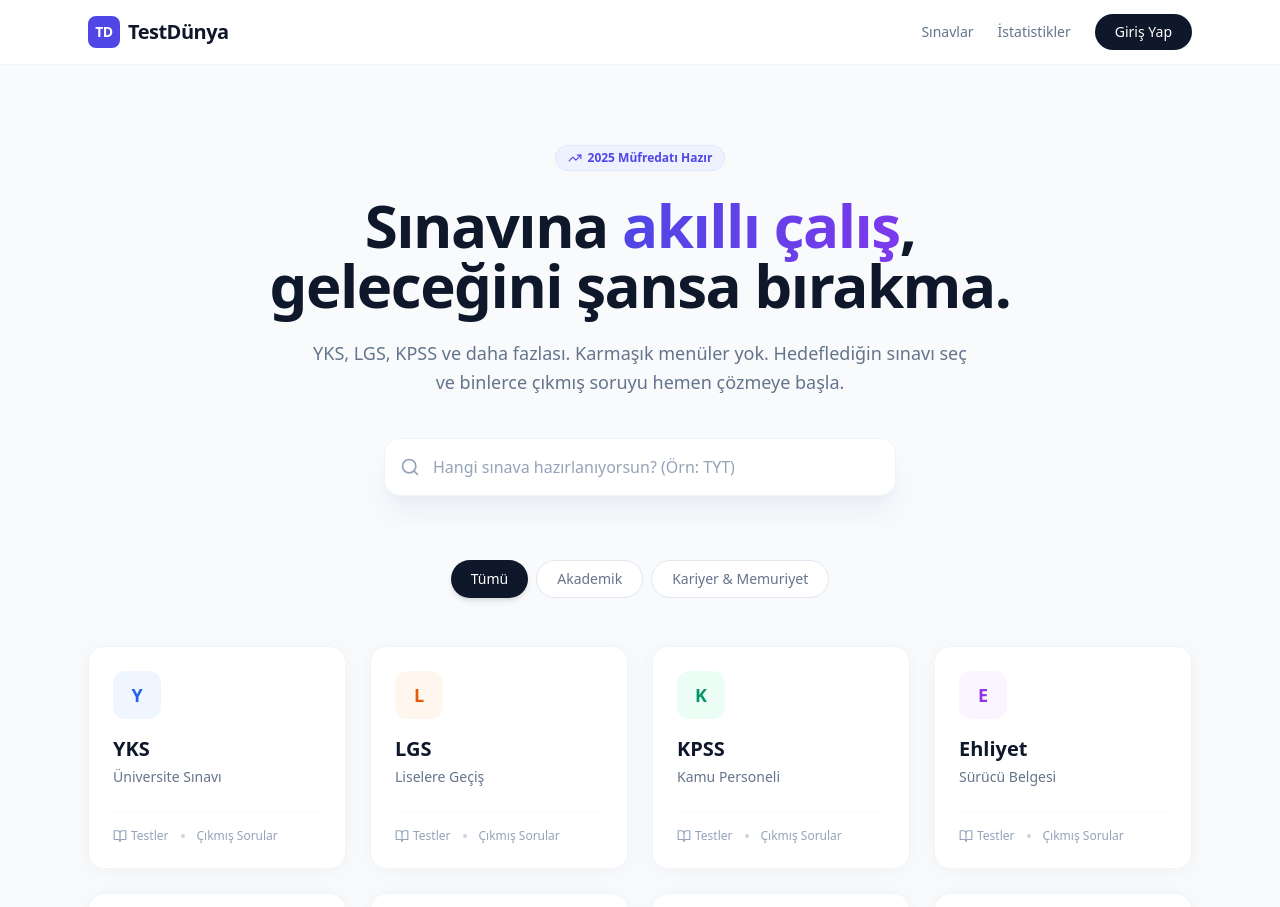
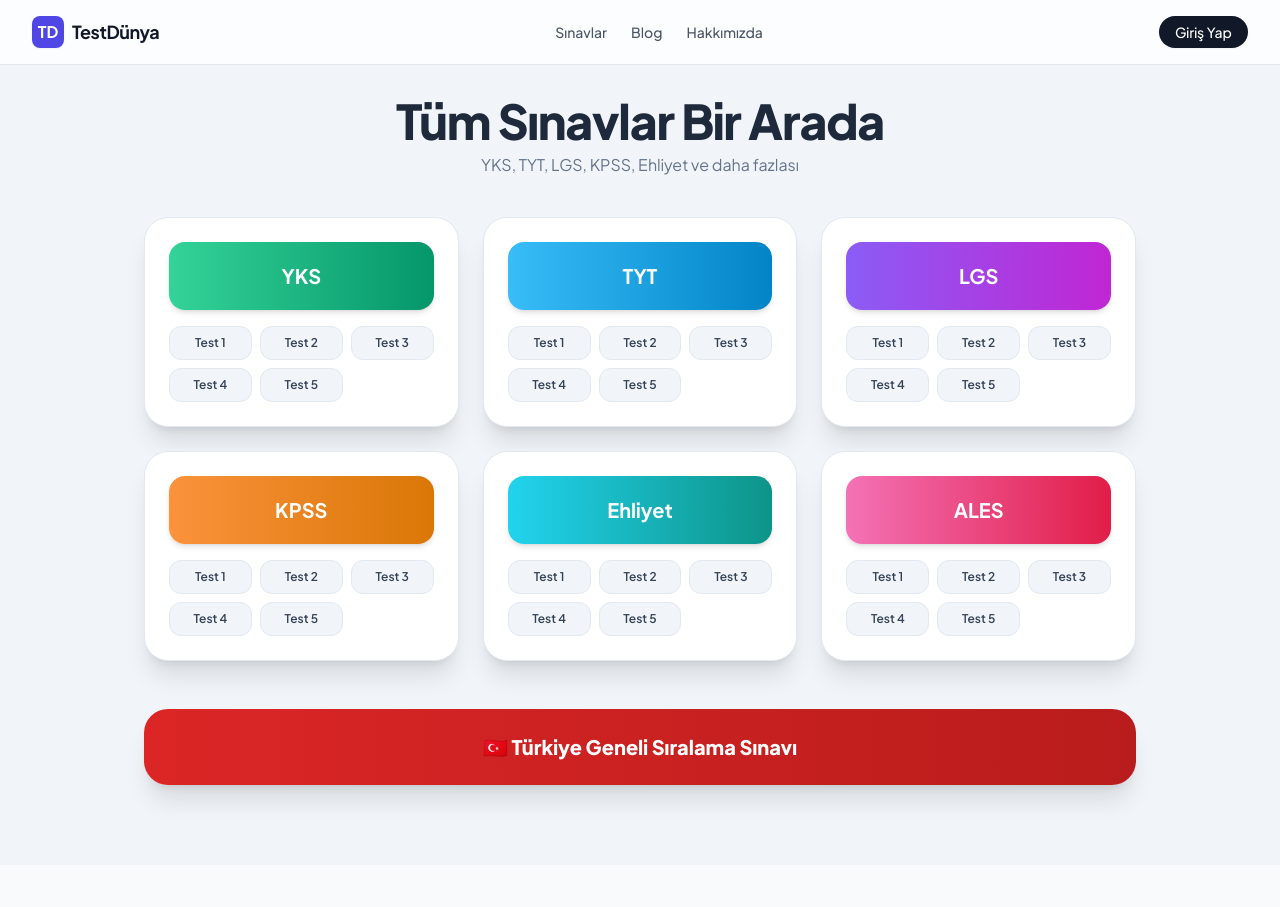
Before and after one commit to kuarkcoin/testdunya, a Next.js app: page / in a window 1280 px wide. Shown: the top 907 px of the page. After the commit the page ends 865 px from the top, so only its background shows below. Built offline with nearby package versions, Linux system fonts and the light colour scheme.

Commit message:
Update page.tsx

```diff
--- a/app/page.tsx
+++ b/app/page.tsx
@@ -1,147 +1,112 @@
-"use client";
-import React, { useState } from 'react';
-import { Search, ArrowRight, BookOpen, ChevronRight, TrendingUp } from 'lucide-react';
+'use client';
 
-const exams = [
-  { key: "yks", name: "YKS", label: "Üniversite Sınavı", category: "academic", color: "bg-blue-50 text-blue-600" },
-  { key: "lgs", name: "LGS", label: "Liselere Geçiş", category: "school", color: "bg-orange-50 text-orange-600" },
-  { key: "kpss", name: "KPSS", label: "Kamu Personeli", category: "career", color: "bg-emerald-50 text-emerald-600" },
-  { key: "ehliyet", name: "Ehliyet", label: "Sürücü Belgesi", category: "life", color: "bg-purple-50 text-purple-600" },
-  { key: "ales", name: "ALES", label: "Akademik Kariyer", category: "academic", color: "bg-indigo-50 text-indigo-600" },
-  { key: "dgs", name: "DGS", label: "Dikey Geçiş", category: "academic", color: "bg-sky-50 text-sky-600" },
-  { key: "yokdil", name: "YÖKDİL", label: "Dil Sınavı", category: "language", color: "bg-rose-50 text-rose-600" },
-  { key: "tus", name: "TUS", label: "Tıpta Uzmanlık", category: "health", color: "bg-teal-50 text-teal-600" },
+import Link from 'next/link';
+import { Navbar } from './components/Navbar';
+
+// ANA SINAV KARTLARI
+const EXAMS = [
+  {
+    id: 'yks',
+    title: 'YKS',
+    subtitle: 'TYT + AYT',
+    gradient: 'from-emerald-400 to-emerald-600',
+  },
+  {
+    id: 'tyt',
+    title: 'TYT',
+    subtitle: 'Temel Yeterlilik',
+    gradient: 'from-sky-400 to-sky-600',
+  },
+  {
+    id: 'lgs',
+    title: 'LGS',
+    subtitle: '8. Sınıf',
+    gradient: 'from-violet-500 to-fuchsia-600',
+  },
+  {
+    id: 'kpss',
+    title: 'KPSS',
+    subtitle: 'GY + GK',
+    gradient: 'from-orange-400 to-amber-600',
+  },
+  {
+    id: 'ehliyet',
+    title: 'Ehliyet',
+    subtitle: 'E-Sınav',
+    gradient: 'from-cyan-400 to-teal-600',
+  },
+  {
+    id: 'ales',
+    title: 'ALES',
+    subtitle: 'Sayısal',
+    gradient: 'from-pink-400 to-rose-600',
+  },
 ];
 
-export default function ModernHomePage() {
-  const [activeTab, setActiveTab] = useState('all');
+const TEST_LIST = [1, 2, 3, 4, 5];
 
-  // Basit filtreleme mantığı
-  const filteredExams = activeTab === 'all'
-    ? exams
-    : exams.filter(e => e.category === activeTab);
+export default function Home() {
+  return (
+    <div className="min-h-screen bg-slate-100">
+      <Navbar />
 
-  return (
-    <div className="min-h-screen bg-[#F8FAFC] text-slate-800 font-sans">
+      <main className="max-w-5xl mx-auto px-4 pt-8 pb-20">
 
-      {/* NAVBAR: Ultra Minimal */}
-      <nav className="sticky top-0 z-50 bg-white/80 backdrop-blur-md border-b border-slate-100">
-        <div className="max-w-6xl mx-auto px-6 h-16 flex items-center justify-between">
-          <div className="flex items-center gap-2 font-bold text-xl tracking-tight text-slate-900">
-            <div className="w-8 h-8 bg-indigo-600 rounded-lg flex items-center justify-center text-white text-sm">TD</div>
-            TestDünya
-          </div>
-          <div className="hidden md:flex items-center gap-6 text-sm font-medium text-slate-500">
-            <a href="#" className="hover:text-indigo-600 transition-colors">Sınavlar</a>
-            <a href="#" className="hover:text-indigo-600 transition-colors">İstatistikler</a>
-            <button className="bg-slate-900 text-white px-5 py-2 rounded-full hover:bg-slate-800 transition-all hover:shadow-lg hover:shadow-indigo-500/20">
-              Giriş Yap
-            </button>
-          </div>
+        {/* Başlık */}
+        <div className="text-center mb-10">
+          <h1 className="text-4xl md:text-5xl font-black text-slate-800 tracking-tight">
+            Tüm Sınavlar Bir Arada
+          </h1>
+          <p className="text-slate-500 mt-2 text-sm md:text-base">
+            YKS, TYT, LGS, KPSS, Ehliyet ve daha fazlası
+          </p>
         </div>
-      </nav>
 
-      {/* HERO SECTION: Odaklı ve Temiz */}
-      <header className="relative pt-20 pb-16 px-6 text-center max-w-4xl mx-auto">
-        <span className="inline-flex items-center gap-1.5 px-3 py-1 rounded-full bg-indigo-50 text-indigo-600 text-xs font-bold mb-6 border border-indigo-100">
-          <TrendingUp size={14} /> 2025 Müfredatı Hazır
-        </span>
+        {/* Ana sınav kartları */}
+        <div className="grid grid-cols-1 md:grid-cols-2 lg:grid-cols-3 gap-6 mb-12">
+          {EXAMS.map((exam) => (
+            <div
+              key={exam.id}
+              className="rounded-3xl bg-white shadow-xl border border-slate-200 p-6 hover:shadow-2xl transition-all"
+            >
+              {/* Büyük renkli sınav butonu */}
+              <Link
+                href={`/exam/${exam.id}`}
+                className={`block rounded-2xl bg-gradient-to-r ${exam.gradient}
+                text-white text-center py-5 text-xl font-bold shadow-md active:scale-95 transition`}
+              >
+                {exam.title}
+              </Link>
 
-        <h1 className="text-4xl md:text-6xl font-extrabold tracking-tight text-slate-900 mb-6 leading-tight">
-          Sınavına <span className="text-transparent bg-clip-text bg-gradient-to-r from-indigo-600 to-violet-600">akıllı çalış</span>, <br className="hidden md:block" />
-          geleceğini şansa bırakma.
-        </h1>
-
-        <p className="text-lg text-slate-500 mb-10 max-w-2xl mx-auto leading-relaxed">
-          YKS, LGS, KPSS ve daha fazlası. Karmaşık menüler yok.
-          Hedeflediğin sınavı seç ve binlerce çıkmış soruyu hemen çözmeye başla.
-        </p>
-
-        {/* Modern Search Input */}
-        <div className="relative max-w-lg mx-auto group">
-          <div className="absolute inset-y-0 left-4 flex items-center text-slate-400 group-focus-within:text-indigo-500 transition-colors">
-            <Search size={20} />
-          </div>
-          <input
-            type="text"
-            placeholder="Hangi sınava hazırlanıyorsun? (Örn: TYT)"
-            className="w-full pl-12 pr-4 py-4 bg-white rounded-2xl shadow-xl shadow-slate-200/60 border border-slate-100 outline-none focus:ring-2 focus:ring-indigo-500/20 transition-all text-slate-700 placeholder:text-slate-400"
-          />
-        </div>
-      </header>
-
-      {/* CONTENT AREA */}
-      <main className="max-w-6xl mx-auto px-6 pb-24">
-
-        {/* Kategoriler (Pill Tabs) */}
-        <div className="flex flex-wrap justify-center gap-2 mb-12">
-          {['all', 'academic', 'career'].map((tab) => (
-            <button
-              key={tab}
-              onClick={() => setActiveTab(tab)}
-              className={`px-5 py-2 rounded-full text-sm font-medium transition-all ${
-                activeTab === tab
-                  ? 'bg-slate-900 text-white shadow-md'
-                  : 'bg-white text-slate-500 hover:bg-slate-50 border border-slate-200'
-              }`}
-            >
-              {tab === 'all' ? 'Tümü' : tab === 'academic' ? 'Akademik' : 'Kariyer & Memuriyet'}
-            </button>
+              {/* Test 1–5 */}
+              <div className="mt-4 grid grid-cols-3 gap-2">
+                {TEST_LIST.map((n) => (
+                  <Link
+                    key={n}
+                    href={`/test/${exam.id}-test-${n}`}
+                    className="rounded-xl bg-slate-100 border border-slate-200
+                    py-2 text-center text-xs font-semibold text-slate-700
+                    hover:bg-slate-200 active:scale-95 transition"
+                  >
+                    Test {n}
+                  </Link>
+                ))}
+              </div>
+            </div>
           ))}
         </div>
 
-        {/* MODERN CARD GRID */}
-        <div className="grid grid-cols-1 md:grid-cols-2 lg:grid-cols-4 gap-6">
-          {filteredExams.map((exam) => (
-            <div
-              key={exam.key}
-              className="group relative bg-white rounded-2xl p-6 border border-slate-100 shadow-[0_2px_20px_rgba(0,0,0,0.04)] hover:shadow-[0_8px_30px_rgba(0,0,0,0.08)] hover:-translate-y-1 transition-all duration-300 cursor-pointer overflow-hidden"
-            >
-              {/* Card Header */}
-              <div className="flex justify-between items-start mb-4">
-                <div className={`w-12 h-12 rounded-xl flex items-center justify-center text-lg font-bold ${exam.color}`}>
-                   {exam.name.substring(0, 1)}
-                </div>
-                <div className="opacity-0 group-hover:opacity-100 transition-opacity bg-slate-50 p-2 rounded-full text-slate-400 hover:text-indigo-600">
-                  <ArrowRight size={18} />
-                </div>
-              </div>
-
-              {/* Card Body */}
-              <div>
-                <h3 className="text-xl font-bold text-slate-900 mb-1">{exam.name}</h3>
-                <p className="text-sm text-slate-500 font-medium mb-6">{exam.label}</p>
-
-                {/* Stats / Mini Info (Clean) */}
-                <div className="flex items-center gap-3 text-xs text-slate-400 font-medium border-t border-slate-50 pt-4">
-                  <span className="flex items-center gap-1">
-                    <BookOpen size={14} /> Testler
-                  </span>
-                  <span className="w-1 h-1 rounded-full bg-slate-300"></span>
-                  <span>Çıkmış Sorular</span>
-                </div>
-              </div>
-
-              {/* Hover Effect Background */}
-              <div className="absolute inset-0 border-2 border-transparent group-hover:border-indigo-500/10 rounded-2xl transition-all pointer-events-none"></div>
-            </div>
-          ))}
-
-          {/* "More" Card */}
-          <div className="flex flex-col items-center justify-center text-center p-6 rounded-2xl border-2 border-dashed border-slate-200 text-slate-400 hover:border-indigo-300 hover:text-indigo-500 hover:bg-indigo-50/30 transition-all cursor-pointer group">
-            <div className="mb-2 p-3 bg-slate-50 rounded-full group-hover:bg-white transition-colors">
-              <ChevronRight size={24} />
-            </div>
-            <span className="font-medium">Tüm Sınavları Gör</span>
-          </div>
-        </div>
+        {/* Türkiye Geneli */}
+        <Link
+          href="/turkiye-geneli"
+          className="block w-full rounded-3xl bg-gradient-to-r from-red-600 to-red-700
+          shadow-xl py-6 text-center text-xl text-white font-black
+          hover:shadow-2xl active:scale-95 transition"
+        >
+          🇹🇷 Türkiye Geneli Sıralama Sınavı
+        </Link>
 
       </main>
-
-      {/* SIMPLE FOOTER */}
-      <footer className="border-t border-slate-100 py-12 text-center text-slate-400 text-sm bg-white">
-        <p>© 2025 TestDünya. Öğrenciler için sevgiyle tasarlandı.</p>
-      </footer>
     </div>
   );
 }
```
